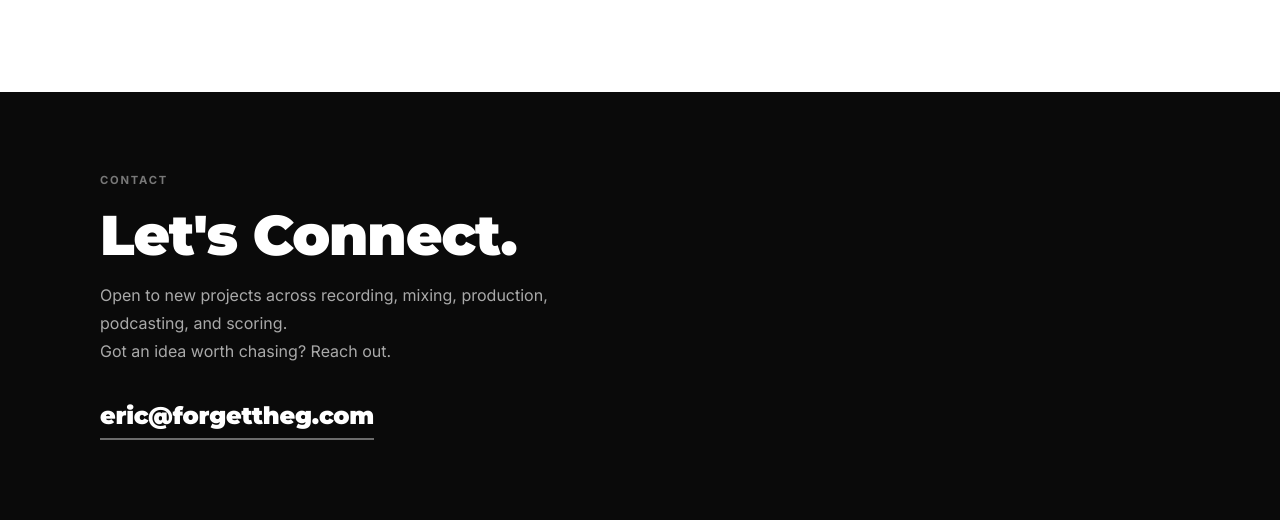
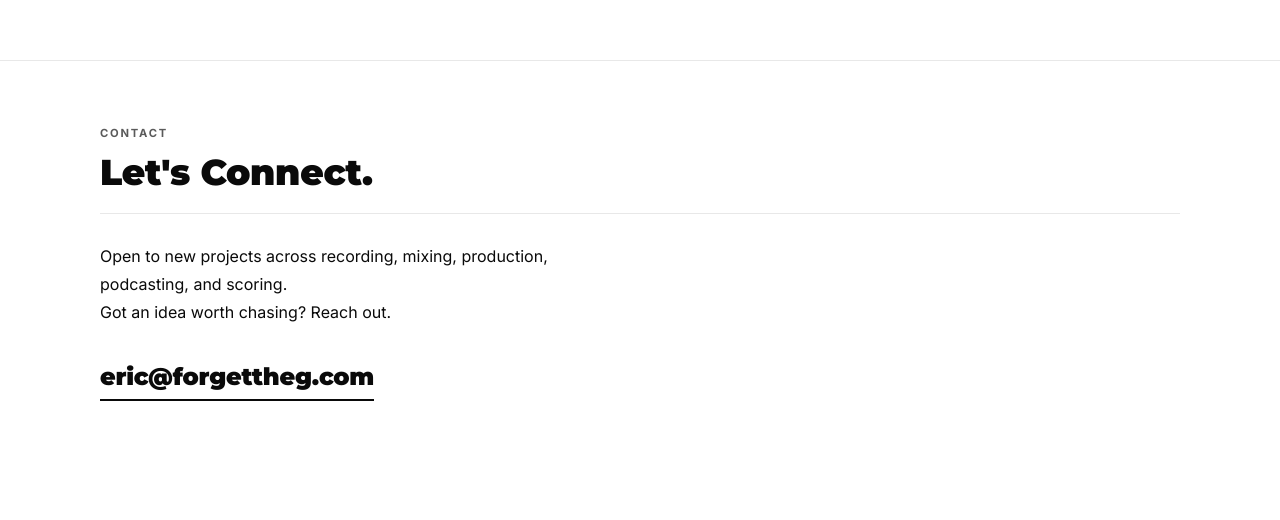
Before and after one commit to IW2026/inlet-wire-site, an Astro site: page /portfolio in a window 1280 px wide. Shown: the part 7766-8286 px from the top of the page. After the commit the page ends 8263 px from the top, so only its background shows below. Built offline with nearby package versions, Linux system fonts and the light colour scheme; Astro itself is replaced by a stand-in of ours.

Commit message:
Portfolio: contact as CTA section, light background

```diff
--- a/src/pages/portfolio.astro
+++ b/src/pages/portfolio.astro
@@ -254,50 +254,43 @@
       color: var(--muted);
     }
 
-    /* ── Contact footer ─────────────────────────────────────────────────── */
-    .contact-footer {
-      background: var(--ink);
-      color: var(--paper);
-      padding: 5rem 0;
-    }
+    /* ── Contact CTA section ─────────────────────────────────────────────── */
     .contact-label {
       font-size: 0.7rem;
       font-weight: 700;
       text-transform: uppercase;
       letter-spacing: 0.16em;
-      color: rgba(255,255,255,0.45);
-      margin-bottom: 1rem;
+      color: var(--muted);
+      margin-bottom: 0.65rem;
     }
     .contact-heading {
       font-family: var(--font-display);
       font-weight: 900;
-      font-size: clamp(2rem, 5vw, 3.5rem);
-      letter-spacing: -0.02em;
-      line-height: 1.05;
-      color: var(--paper);
+      font-size: clamp(1.5rem, 3.5vw, 2.25rem);
+      letter-spacing: -0.01em;
+      line-height: 1.1;
+      margin-bottom: 1.25rem;
     }
     .contact-body {
-      margin-top: 1rem;
       font-size: 1rem;
       line-height: 1.75;
-      color: rgba(255,255,255,0.65);
+      color: var(--ink);
       max-width: 52ch;
+      margin-bottom: 2rem;
     }
     .contact-email {
       display: inline-block;
-      margin-top: 2rem;
       font-family: var(--font-display);
       font-weight: 900;
       font-size: clamp(1.1rem, 2.5vw, 1.5rem);
       letter-spacing: -0.01em;
-      color: var(--paper);
-      border-bottom: 2px solid rgba(255,255,255,0.4);
+      color: var(--ink);
+      border-bottom: 2px solid var(--ink);
       padding-bottom: 3px;
-      transition: border-color 0.15s ease, opacity 0.15s ease;
+      transition: opacity 0.15s ease;
     }
     .contact-email:hover {
-      border-color: var(--paper);
-      opacity: 0.8;
+      opacity: 0.55;
     }
 
     /* ── YouTube embeds (responsive 16:9) ───────────────────────────────── */
@@ -605,18 +598,19 @@
   </section>
 
 
-  <!-- CONTACT -->
-  <div class="contact-footer">
+  <!-- CONTACT CTA -->
+  <section class="portfolio-section">
     <div class="container">
       <p class="contact-label">Contact</p>
       <h2 class="contact-heading">Let's Connect.</h2>
+      <hr class="section-rule" />
       <p class="contact-body">
         Open to new projects across recording, mixing, production, podcasting, and scoring.<br />
         Got an idea worth chasing? Reach out.
       </p>
       <a class="contact-email" href="mailto:eric@forgettheg.com">eric@forgettheg.com</a>
     </div>
-  </div>
+  </section>
 
 </body>
 </html>
```
